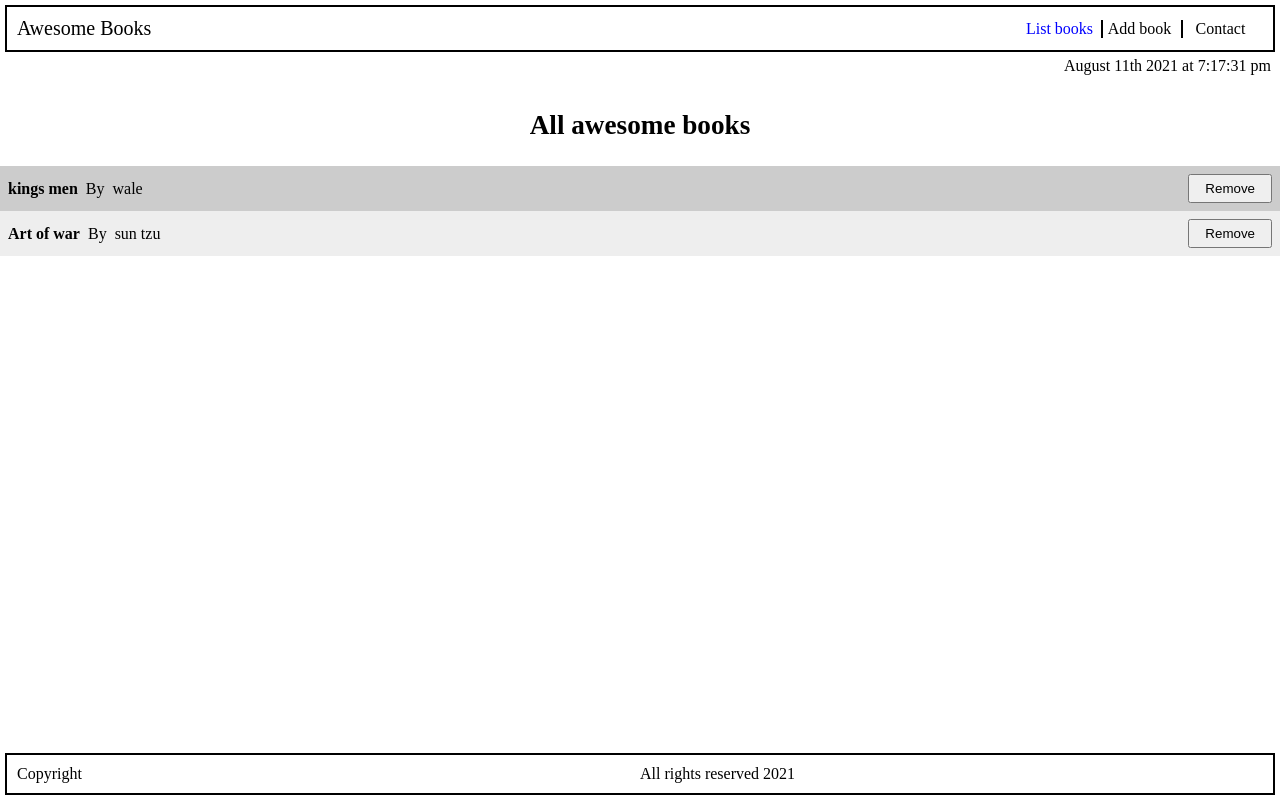
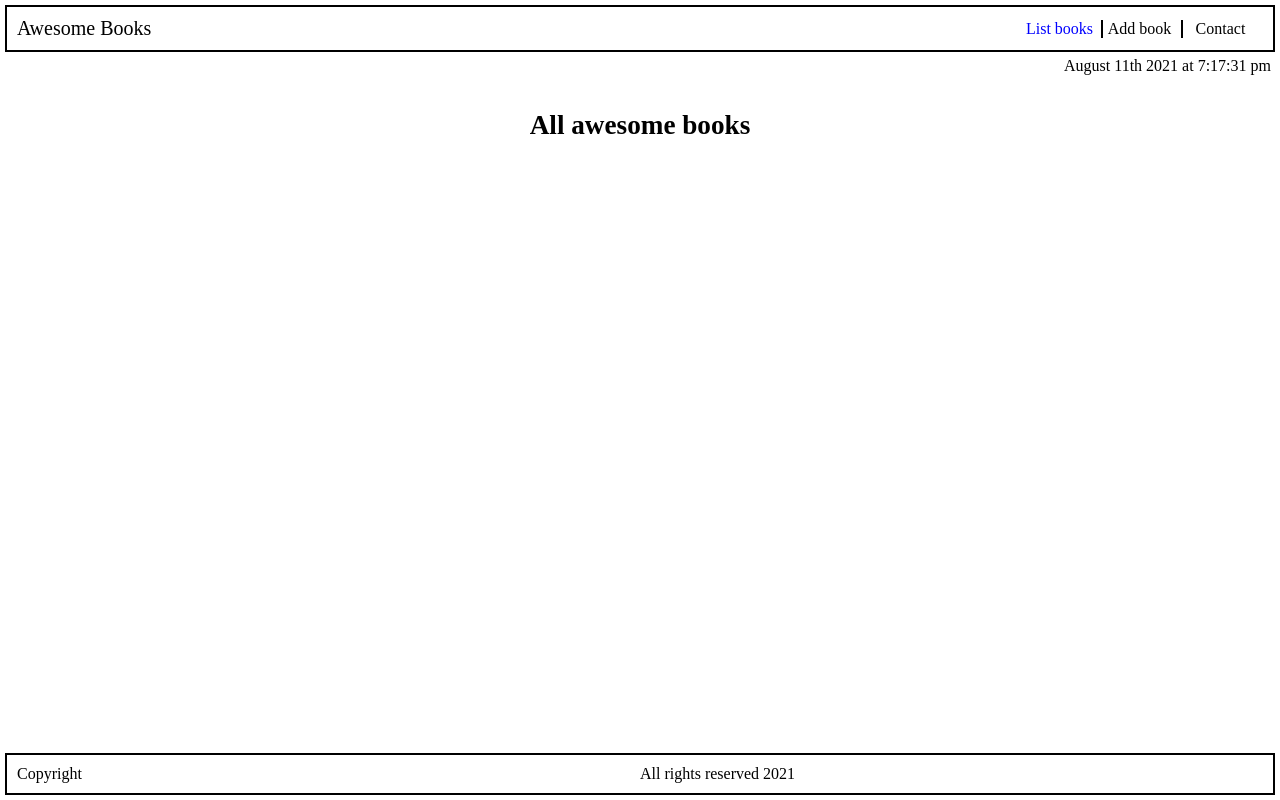
Before and after one commit to olawale-o/react-awesome-books, a React (Create React App) app: page / in a window 1280 px wide. Built offline with nearby package versions, Linux system fonts and the light colour scheme.

Commit message:
Remove hardcoded books in bookState.js file

```diff
--- a/src/reduxStore/books/bookState.js
+++ b/src/reduxStore/books/bookState.js
@@ -1,14 +1,3 @@
-const bookState = [
-  {
-    id: 1,
-    title: 'kings men',
-    author: 'wale',
-  },
-  {
-    id: 2,
-    title: 'Art of war',
-    author: 'sun tzu',
-  },
-];
+const bookState = [];
 
 export default bookState;
```
